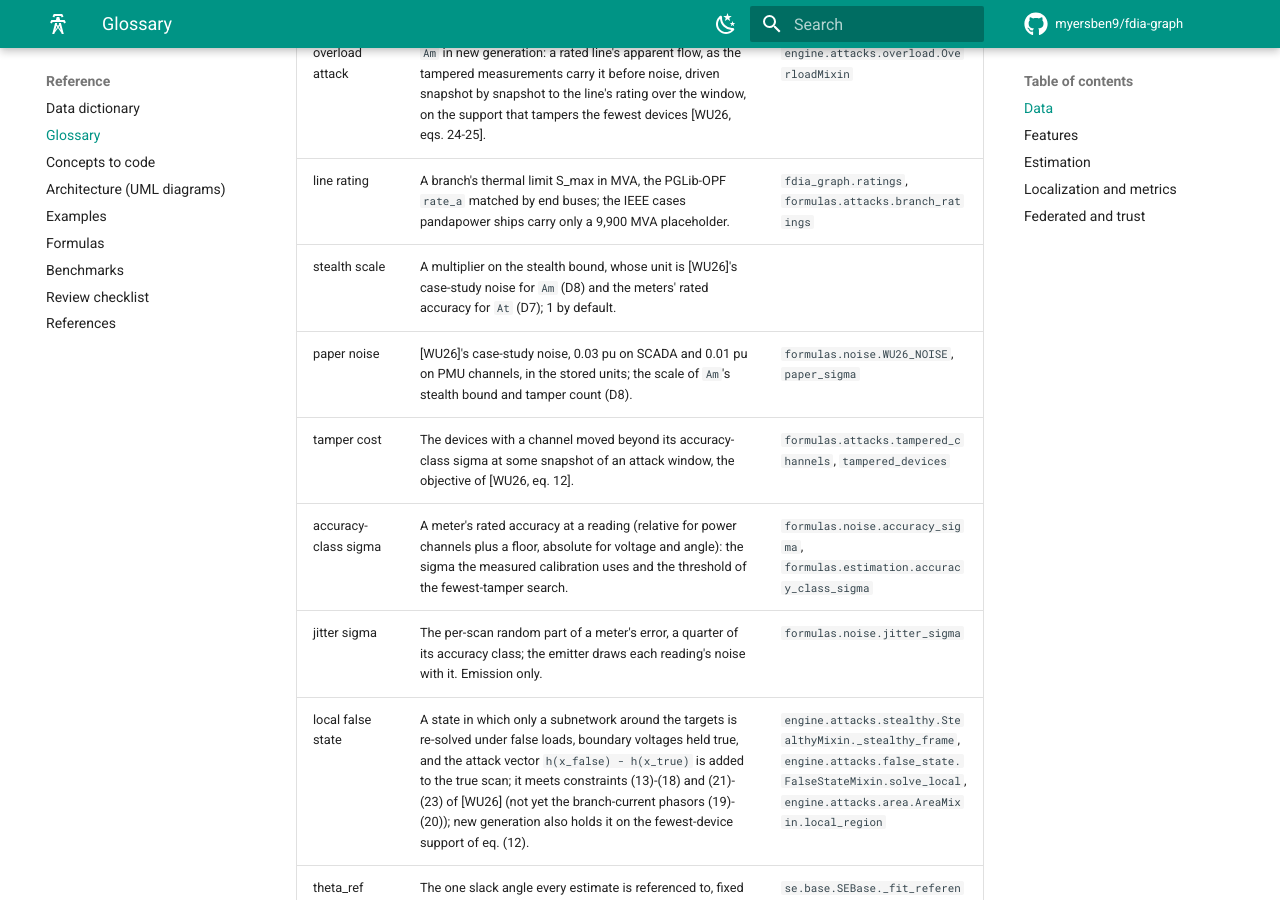
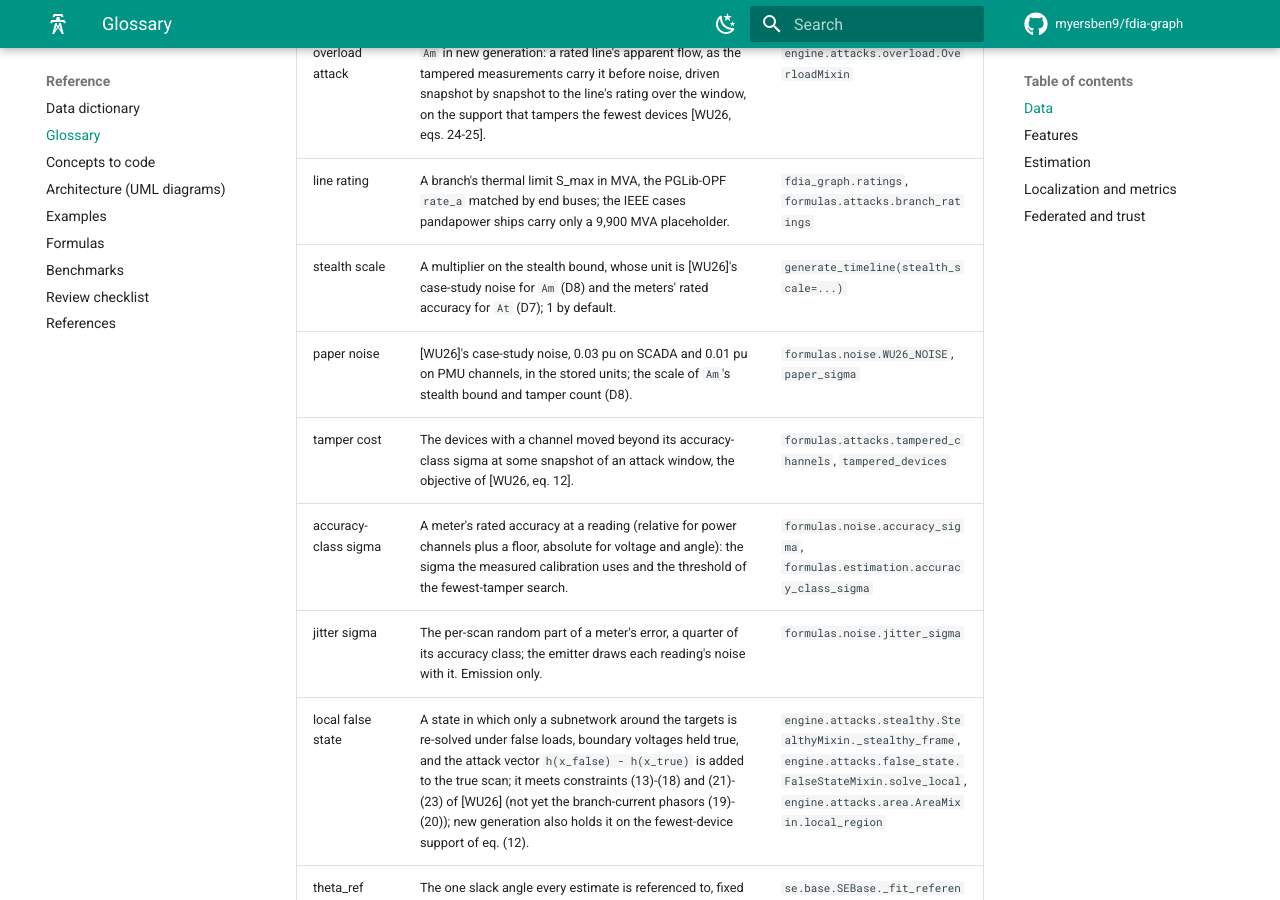
Before and after one commit to myersben9/fdia-graph, an MkDocs documentation site: the page built from docs/reference/GLOSSARY.md, in a window 1280 px wide and 900 px high, scrolled down 1599 px. Built offline with MkDocs 1.6.1 and Material for MkDocs 9.7.7, drawn with Linux system fonts in a browser that asks for light colours; comment, search, counter and statistics services are not loaded; the version menu is left out.

Commit message:
paper_sigma takes any shape tuple; the two new glossary rows have three cells

```diff
--- a/docs/reference/GLOSSARY.md
+++ b/docs/reference/GLOSSARY.md
@@ -25,8 +25,8 @@
 | device | One SCADA terminal (a bus's injection meters, the flows metered at that bus, a voltage meter without PMU) or one PMU (a bus's voltage magnitude and angle), the unit [WU26] counts. | `formulas.attacks.tampered_devices` |
 | overload attack | `Am` in new generation: a rated line's apparent flow, as the tampered measurements carry it before noise, driven snapshot by snapshot to the line's rating over the window, on the support that tampers the fewest devices [WU26, eqs. 24-25]. | `engine.attacks.overload.OverloadMixin` |
 | line rating | A branch's thermal limit S_max in MVA, the PGLib-OPF `rate_a` matched by end buses; the IEEE cases pandapower ships carry only a 9,900 MVA placeholder. | `fdia_graph.ratings`, `formulas.attacks.branch_ratings` |
-| stealth scale | A multiplier on the stealth bound, whose unit is [WU26]'s case-study noise for `Am` (D8) and the meters' rated accuracy for `At` (D7); 1 by default. |
-| paper noise | [WU26]'s case-study noise, 0.03 pu on SCADA and 0.01 pu on PMU channels, in the stored units; the scale of `Am`'s stealth bound and tamper count (D8). | `formulas.noise.WU26_NOISE`, `paper_sigma` | `generate_timeline(stealth_scale=...)` |
+| stealth scale | A multiplier on the stealth bound, whose unit is [WU26]'s case-study noise for `Am` (D8) and the meters' rated accuracy for `At` (D7); 1 by default. | `generate_timeline(stealth_scale=...)` |
+| paper noise | [WU26]'s case-study noise, 0.03 pu on SCADA and 0.01 pu on PMU channels, in the stored units; the scale of `Am`'s stealth bound and tamper count (D8). | `formulas.noise.WU26_NOISE`, `paper_sigma` |
 | tamper cost | The devices with a channel moved beyond its accuracy-class sigma at some snapshot of an attack window, the objective of [WU26, eq. 12]. | `formulas.attacks.tampered_channels`, `tampered_devices` |
 | accuracy-class sigma | A meter's rated accuracy at a reading (relative for power channels plus a floor, absolute for voltage and angle): the sigma the measured calibration uses and the threshold of the fewest-tamper search. | `formulas.noise.accuracy_sigma`, `formulas.estimation.accuracy_class_sigma` |
 | jitter sigma | The per-scan random part of a meter's error, a quarter of its accuracy class; the emitter draws each reading's noise with it. Emission only. | `formulas.noise.jitter_sigma` |
```
Also changed, not shown: 1 other file.
